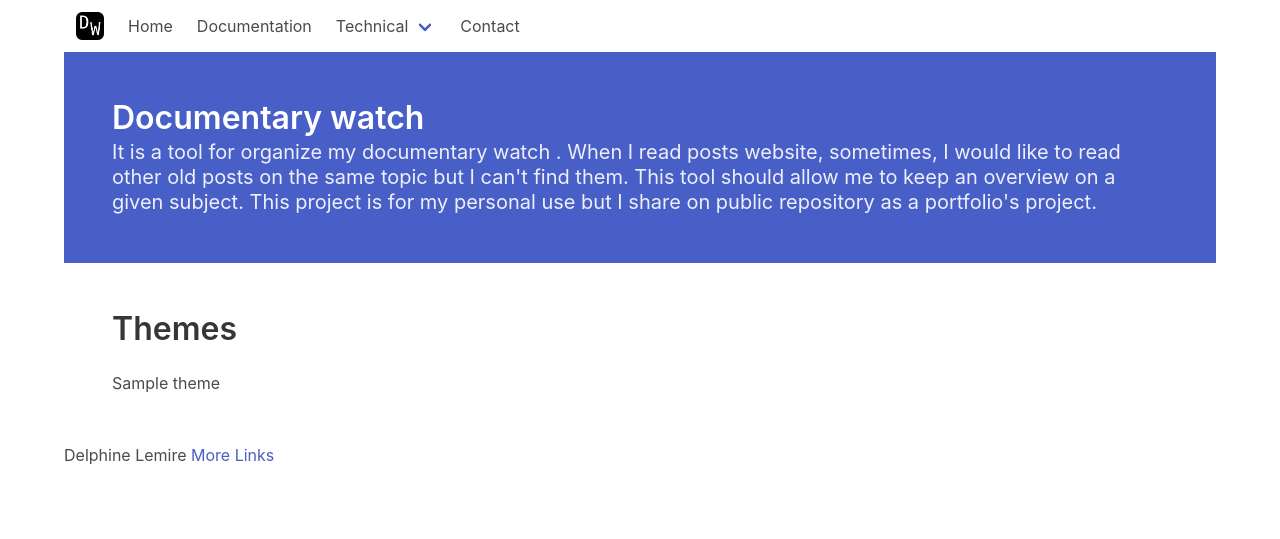
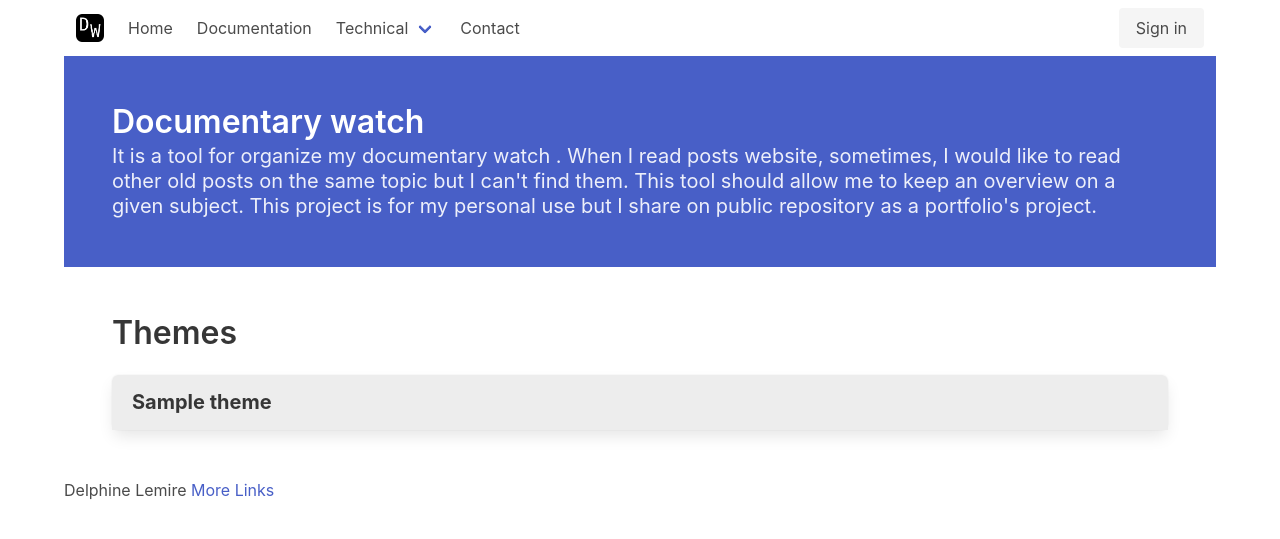
Before and after one commit to DelphineLemire/documentary-watch, a Django app: page / in a window 1280 px wide. Shown: the top 539 px of the page. Run offline with Django 4.2, Linux system fonts and the light colour scheme; tables that the repository leaves empty hold one stand-in row (values such as "Sample post").

Commit message:
FEATURE/ frontend

```diff
--- a/templates/_header.html
+++ b/templates/_header.html
@@ -15,7 +15,7 @@
      <div id="navbarBasicExample" class="navbar-menu">
     <div class="navbar-start">
       <a class="navbar-item">
-        Home
+        {% trans "Home" %}
       </a>
 
       <a class="navbar-item"  href="https://delphinelemire.github.io/documentary-watch/" >
@@ -45,9 +45,15 @@
       <div class="navbar-item">
         <div class="buttons">
              {% if user.is_authenticated %}
-
+                  <a class="button is-light" href="{% url 'admin:index' %}">
+                    {% trans "Admin" %}
+                  </a>
                   <a class="button is-light" href="{% url 'admin:logout' %}">
                     {% trans "Sign out" %}
+                  </a>
+             {% else %}
+                 <a class="button is-light" href="{% url 'admin:login' %}">
+                    {% trans "Sign in" %}
                   </a>
              {% endif %}
 
--- a/templates/base.html
+++ b/templates/base.html
@@ -54,6 +54,21 @@
     });
   });
 
+    // Get all "navbar-burger" elements
+  const $collapseElements = Array.prototype.slice.call(document.querySelectorAll('.collapse'), 0);
+
+  // Add a click event on each of them
+  $collapseElements.forEach( el => {
+    el.addEventListener('click', () => {
+
+      // Get the target from the "data-target" attribute
+      const target = el.dataset.target;
+      const $target = document.getElementById(target);
+      $target.classList.toggle('is-hidden');
+
+    });
+  });
+
 });
 
 </script>
--- a/templates/documentary_watch/index.html
+++ b/templates/documentary_watch/index.html
@@ -7,27 +7,38 @@
       Documentary watch
     </p>
     <p class="subtitle">
-      {% blocktranslate %}
-            It is a tool for organize my documentary watch . When I read posts website,
+{% blocktranslate trimmed %}It is a tool for organize my documentary watch . When I read posts website,
 sometimes, I would like to read other old posts on the same topic but I can't find them.
 This tool should allow me to keep an overview on a given subject.
-            This project is for my personal use but I share on public repository as a portfolio's project.
-       {% endblocktranslate %}
+This project is for my personal use but I share on public repository as a portfolio's project.{% endblocktranslate %}
     </p>
   </div>
 </section>
 <section class="section">
   <h1 class="title">{% translate "Themes" %}</h1>
-   <ul class="collapsible">
   {% for theme in themes %}
+          <nav class="panel ">
+              <h2 class="panel-heading collapse is-clickable" data-target="theme_{{ theme }}">
+                     {{ theme }}
+              </h2>
+              <div id="theme_{{ theme }}" class="is-hidden ">
+                   {% for topic in theme.topics.all %}
+                  <a class="panel-block collapse " data-target="theme_{{ theme }}_topic_{{ topic }}">
+                        {{ topic }}
+                  </a>
+                   <ul id="theme_{{ theme }}_topic_{{ topic }}" class="p-5 is-hidden " >
+                      {% for contribution in topic.contributions.all %}
                             <li>
-                    <div class="collapsible-header">
-
-                        {{ theme }}
-
-                    <div class="collapsible-body"><p></p></div>
+                                  <a href="{{ contribution.url}} "> {{ contribution.resume}}
+                                    {% translate "by" %} {{ contribution.contributor}}
+                                  </a>
                             </li>
                       {% endfor %}
                    </ul>
+                  {% endfor %}
+              </div>
+        </nav>
+    {% endfor %}
+
 </section>
 {% endblock %}
```
Also changed, not shown: locale/fr/LC_MESSAGES/django.po (deleted), 1 other file. Lines whose indentation alone changed are shown as unchanged.
